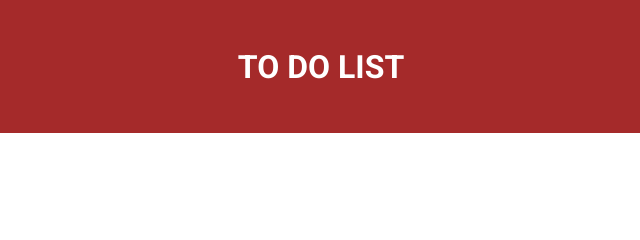
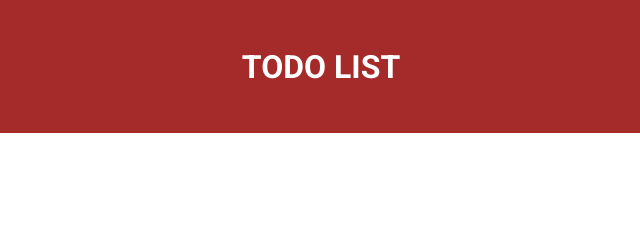
Before and after one commit to michaelbasileios/OP-todo-list, a website built with webpack: page src/index.html in a window 1280 px wide. Shown: the top 240 px of the page, 319-959 px from the left. Built offline with nearby package versions, Linux system fonts and the light colour scheme.

Commit message:
Edit html

```diff
--- a/src/index.html
+++ b/src/index.html
@@ -7,7 +7,7 @@
 </head>
 <body>
     <header>
-        <h1>TO DO LIST</h1>
+        <h1>TODO LIST</h1>
     </header>
     <div id="list-container"></div>
     <footer>
```
